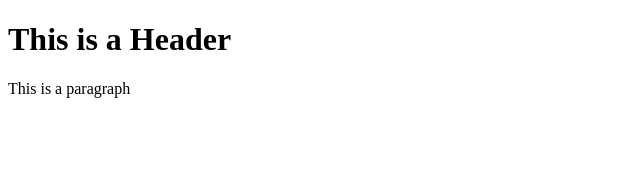
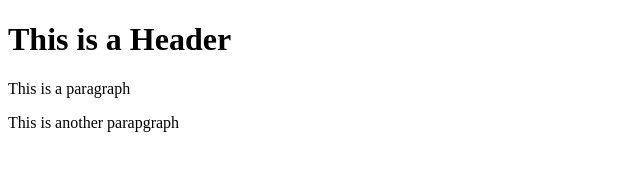
Before and after one commit to skystalls1122/git-test, a plain HTML site: page index.html in a window 1280 px wide. Shown: the whole page, without its empty margins (0-640 px from the left). Drawn offline with Linux system fonts and the light colour scheme.

Commit message:
Third commit

```diff
--- a/index.html
+++ b/index.html
@@ -3,5 +3,6 @@
     <body>
         <h1>This is a Header</h1>
         <p>This is a paragraph</p>
+        <p>This is another parapgraph</p>
     </body>
 </html>
```
